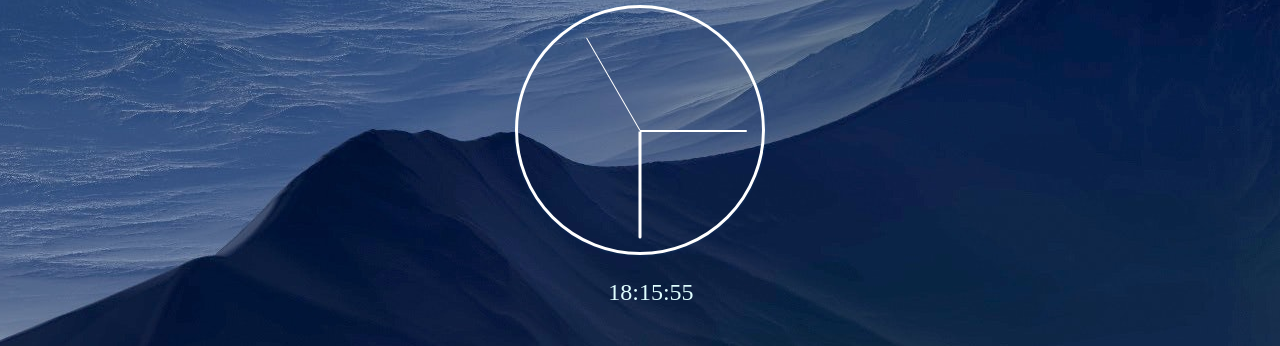
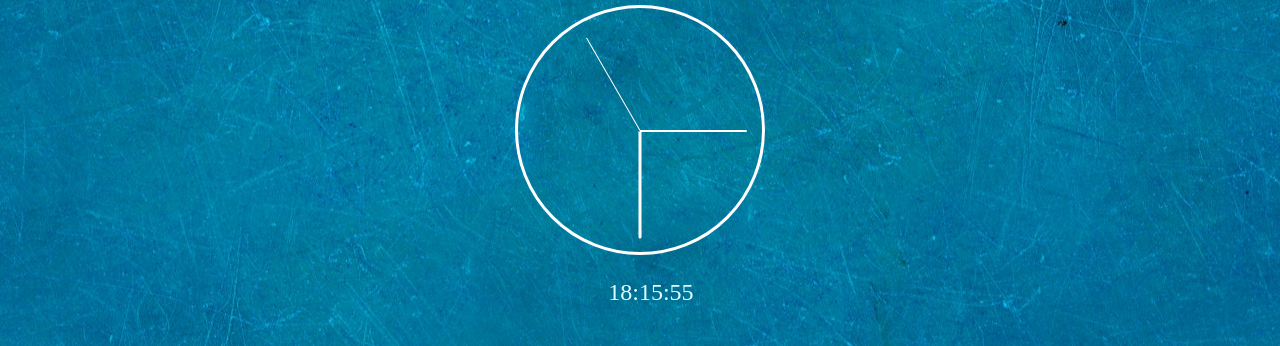
Before and after one commit to kiran-kumar011/chromeExtension, a browser extension: page index.html in a window 1280 px wide. Shown: the part 158-504 px from the top of the page. Drawn offline with Linux system fonts and the light colour scheme.

Commit message:
background change

```diff
--- a/css/main.css
+++ b/css/main.css
@@ -59,7 +59,7 @@ box-sizing: border-box;
 
 /*main body*/
 body {
-	background-image: url("../img/background2.jpg");
+	background-image: url("../img/background.jpg");
   width: 100%;
   object-fit: center;
   background-position: center;
```
Also changed, not shown: 1 other file.
